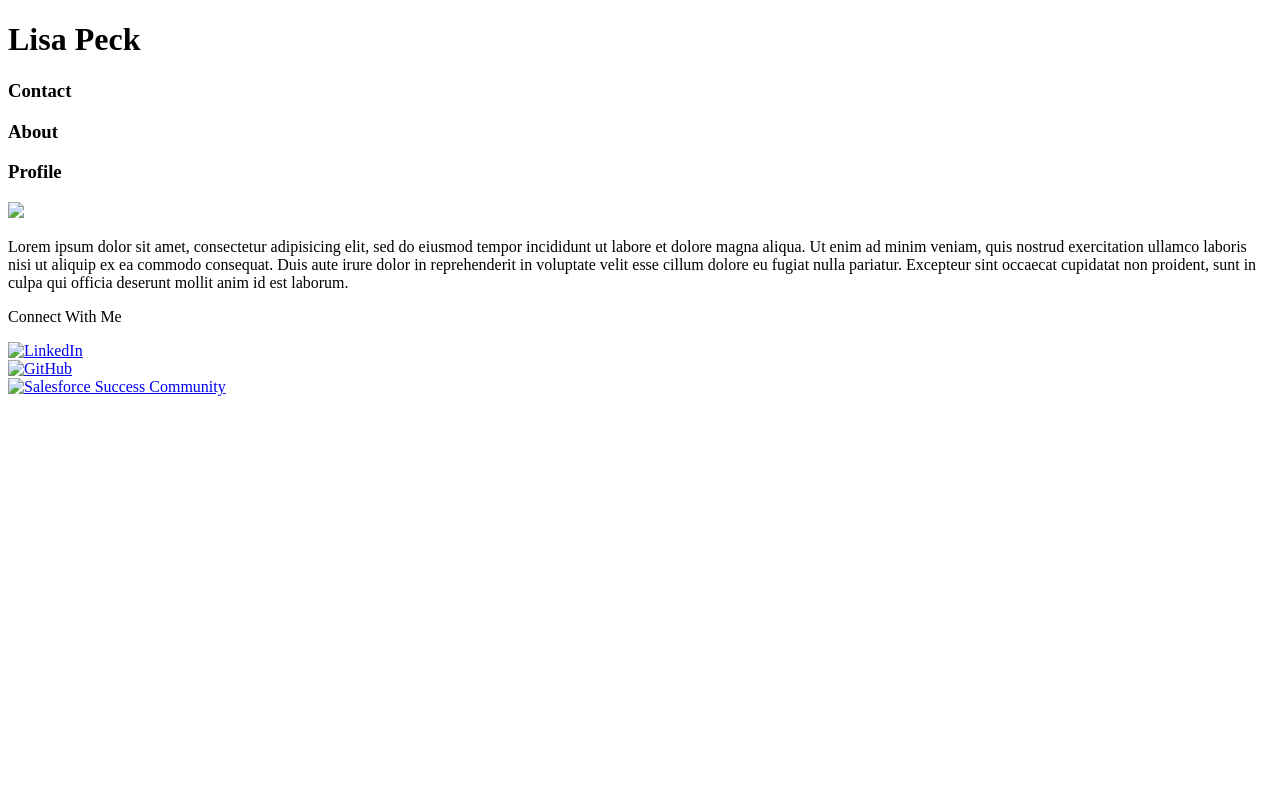
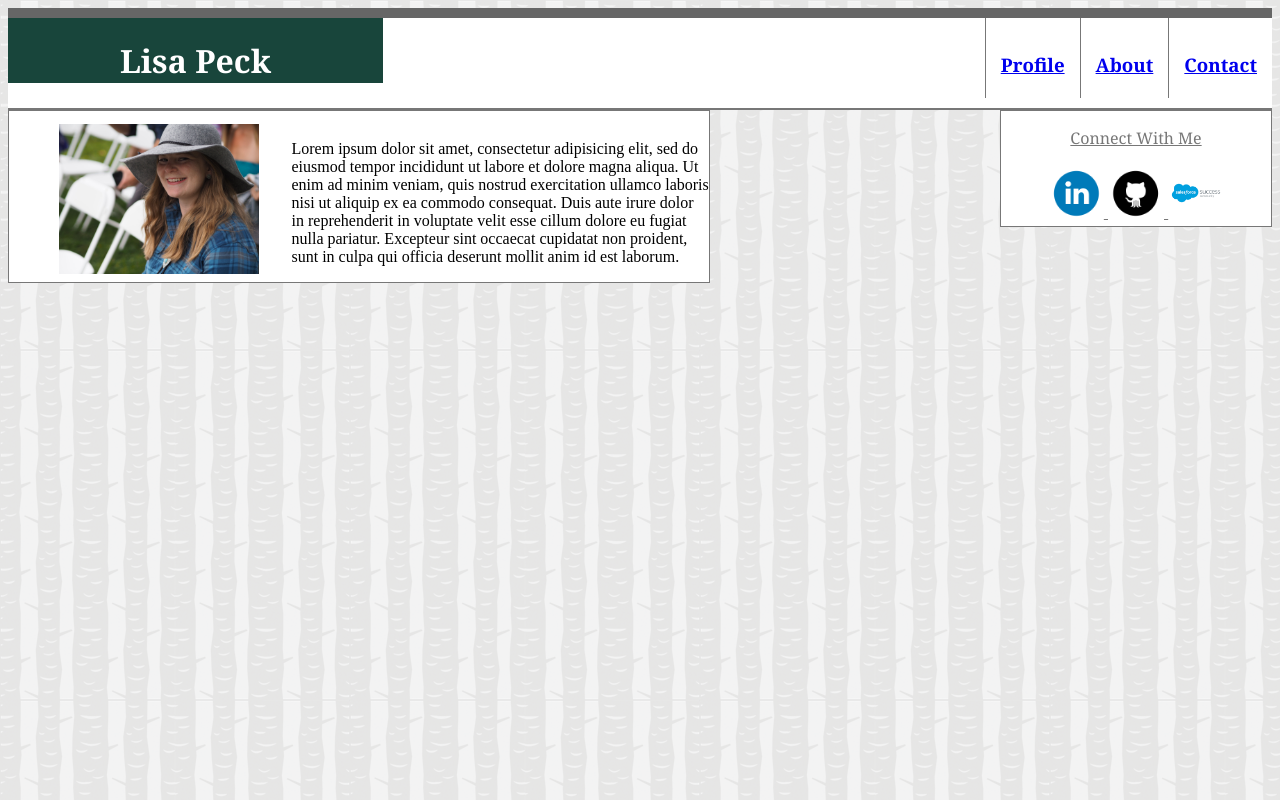
Before and after one commit to lpeck/Responsive-portfolio, a plain HTML site: page index.html in a window 1280 px wide. Drawn offline with Linux system fonts and the light colour scheme.

Commit message:
adding assets

```diff
--- /dev/null
+++ b/assets/style.css
@@ -0,0 +1,91 @@
+/*body {
+	background-image: URL("./assets/tree_bark.png");
+}
+*/
+.namehead {
+	text-align: center;
+	background-color: #18453B;
+	color: white;
+	width: 375px;
+	object-position: left top;
+	height: 65px;
+	float: left;
+	font-family: 'Georgia', Times, Times New Roman, serif;
+	clear: both;
+	margin: 0: auto;
+}
+
+
+.topbox {background-color: white;
+	border-bottom-width: 2px;
+	border-bottom-color:#777777;
+	border-bottom-style: solid;
+	height: 80px;
+	width: 100%;
+	padding-top: 0px;
+	clear: both;
+	padding-bottom: 10px;
+	border-top-width: 10px;
+	border-top-color: #666666;
+	border-top-style: solid;
+}
+
+.links {
+	float: right;
+	padding: 15px;
+	border-left-style: solid;
+	border-left-color: #777777;
+	border-left-width: 1px;
+	color: #777777;
+	font-family: 'Georgia', Times, Times New Roman, serif;
+	height: 50px;
+	font-size: 16;
+}
+.bio {
+	padding-left: 1%;
+}
+.aboutme {
+	padding-top: 1%;
+	width: 650px;
+	clear: left;
+	padding-left: 50px;
+	background-color: white;
+	border-style: solid;
+	border-color: #777777;
+	border-width: 1px;
+	height: relative;
+	display: inline-block;
+}
+
+.headshot {
+width: 200px;
+float: left;
+padding-right: 5%;
+}
+
+.connect{
+	width: 270px;
+	border-style: solid;
+	border-color: #777777;
+	border-width: 1px;
+	background-color: white;
+	height: relative;
+	display: inline-block;
+	float: right;
+
+}
+
+.connectlink{
+	width: 50px;
+	padding: 3px 3px 3px 3px ;
+	display: inline-block;
+}
+
+.withme{
+	font-size: 16;
+	font-family: 'Georgia', Times, Times New Roman, serif;
+	text-align: center;
+	text-decoration: underline;
+	color: #777777;;
+
+}
--- /dev/null
+++ b/contact.html
@@ -0,0 +1,63 @@
+<!doctype html>
+<html lang="en-us">
+<head>
+  <meta charset="UTF-8">
+  <title>Contact | Your Name</title>
+  <link rel="stylesheet" type="text/css" href="assets/style.css">
+</head>
+<body background="./assets/tree_bark.png" >
+  <div class="topbox">
+    <div class="namehead">
+    <h1>Lisa Peck</h1>
+    </div>
+    <div class="links">
+    <h3>Contact</h3>
+    </div>
+    <div class="links">
+    <h3>About</h3>
+    </div>
+    <div class="links">
+    <h3>Profile</h3>
+    </div>
+  </div>
+  <div id="main-container" class="container">
+    <section class="namehead">
+      <h1>Contact</h1>
+      <form id="contact-form">
+        <ul>
+          <li>
+            <label for="name">Name</label>
+            <input type="text" id="name" name="name" placeholder="John Smith" required="required">
+          </li>
+          <li>
+            <label for="email">Email</label>
+            <input type="email" id="email" name="email" placeholder="example@gmail.com" required="required">
+          </li>
+          <li>
+            <label for="message">Message</label>
+            <textarea id="message" name="message" required="required"></textarea>
+          </li>
+        </ul>
+        <input type="submit">
+      </form>
+    </section>
+  <div class="connect">
+    <div class="withme"> <p>Connect With Me</p>
+    <div class="connectlink"> <a href="https://www.linkedin.com/in/lisa-peck/">
+    <img border="0" alt="LinkedIn" src="./assets/LinkedIn.png" width="50" height="50">
+    </a></div>
+      <div class="connectlink"> <a href="https://github.com/lpeck">
+    <img border="0" alt="GitHub" src="./assets/GitHub.png" width="50" height="50">
+    </a></div>
+    </a>
+      <div class="connectlink"> <a href="https://success.salesforce.com/ProfileView">
+    <img border="0" alt="Salesforce Success Community" src="./assets/Salesforce.png" width="50" height="50">
+    </a></div>
+  </div>
+  <footer>
+    <div class="container">
+      Copyright &copy; 2016 Your Name
+    </div>
+  </footer>
+</body>
+</html>
--- a/index.html
+++ b/index.html
@@ -12,13 +12,13 @@
 		<h1>Lisa Peck</h1>
 		</div>
 		<div class="links">
-		<h3>Contact</h3>
+		<h3><a href="./contact.html">Contact</a></h3>
 		</div>
 		<div class="links">
-		<h3>About</h3>
+		<h3><a href="./contact.html">About</a></h3>
 		</div>
 		<div class="links">
-		<h3>Profile</h3>
+		<h3><a href="./contact.html">Profile</a></h3>
 		</div>
 	</div>
 
```
Also changed, not shown: assets/GitHub.png (added), assets/LinkedIn.png (added), assets/P9090335.JPG (added), assets/Salesforce.png (added), assets/tree_bark.png (added).
